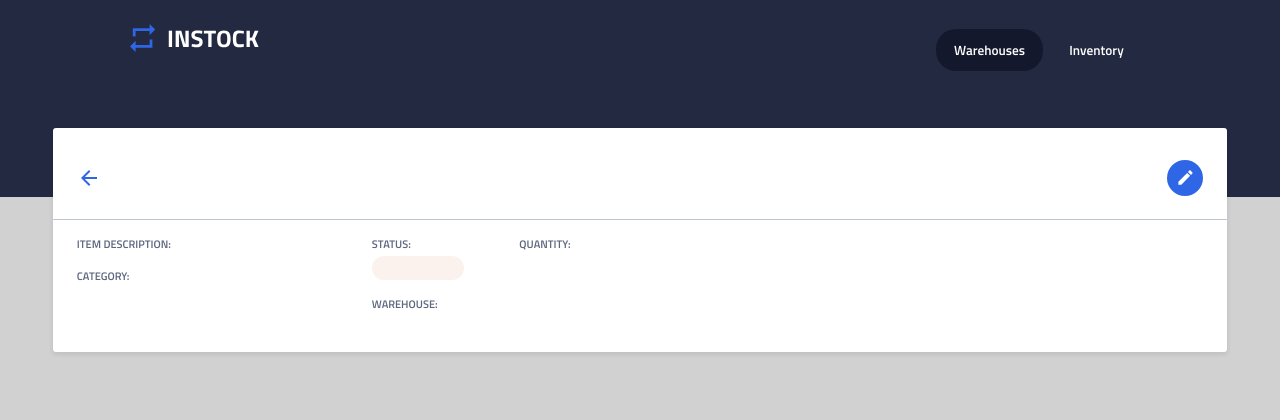
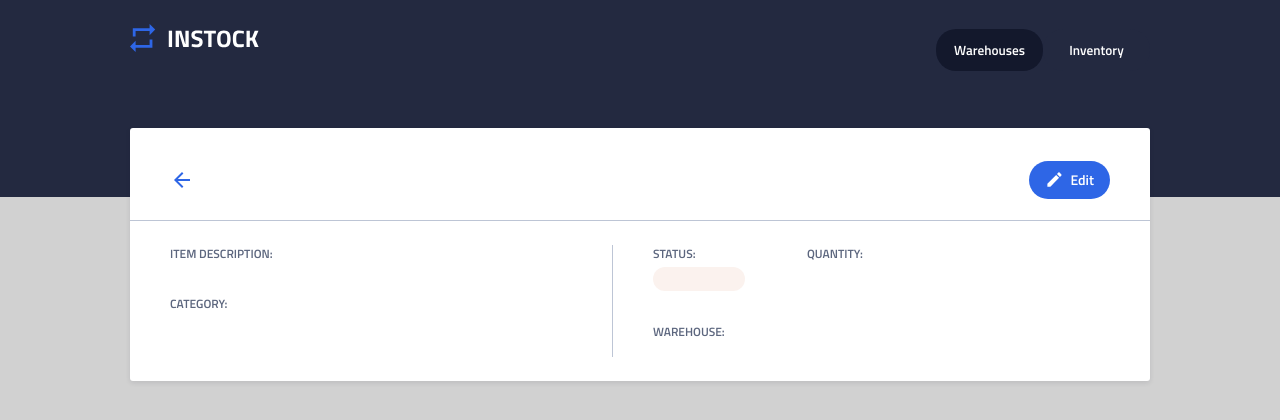
Before and after one commit to MacDavid1989/david-macdonald-instock, a React (Create React App) app in the folder client/: page /warehouse/1/inventory/1 in a window 1280 px wide. Shown: the top 420 px of the page. Built offline with nearby package versions, Linux system fonts and the light colour scheme; no server answers.

Commit message:
Create 768 breakpoint and update styling to match mockup

```diff
--- a/client/src/pages/ItemDetails/ItemDetails.scss
+++ b/client/src/pages/ItemDetails/ItemDetails.scss
@@ -19,6 +19,7 @@
     }
 
     &__banner {
+
         display: flex;
         justify-content: space-between;
         align-items: center;
@@ -27,6 +28,7 @@
         height: 92px;
 
         .banner {
+
             &__header {
                 display: flex;
                 align-items: center;
@@ -61,6 +63,7 @@
                         width: 19px;
                         height: 19px;
                     }
+
                     &__text {
                         display: none;
                     }
@@ -72,6 +75,7 @@
     &__details {
         display: flex;
         flex-wrap: wrap;
+        justify-content: space-between;
         padding: 16px 24px 24px;
     }
 
@@ -80,10 +84,11 @@
     }
 
     &__description {
-        width: 100%;
+        width: 295px;
         margin: 0 0 16px;
 
         .description {
+
             &__heading{
                 color: #5C667E;
                 font-size: 11px;
@@ -92,17 +97,20 @@
                 margin: 0 0 4px;
 
             }
+
             &__text {
                 font-size: 13px;
                 line-height: 20px;
             }
         }
     }
+
     &__category {
         width: 147.5px;
         margin: 0 0 16px;
 
         .category {
+
             &__heading{
                 color: #5C667E;
                 font-size: 11px;
@@ -111,6 +119,7 @@
                 margin: 0 0 4px;
 
             }
+
             &__text {
                 font-size: 13px;
                 line-height: 20px;
@@ -124,13 +133,14 @@
 
     &__stock {
         display: flex;
+        margin: 0 0 16px;
     }
 
     &__status {
         width: 147.5px;
-        margin: 0 0 16px;
 
         .status {
+
             &__heading{
                 color: #5C667E;
                 font-size: 11px;
@@ -145,24 +155,22 @@
                 justify-content: center;
                 height: 24px;
                 border-radius: 20px;
-                font-size: 12px;
-                line-height: 18px;
+                font-size: 11px;
+                line-height: 16px;
                 font-weight: 600;
 
 
                 &--in {
                     color: #158463;
                     background: rgba(21, 132, 99, 0.07);
-                    width: 65px;
-                    margin: 0 calc(117px + (79/512) * (100vw - 768px)) 0 0;
+                    width: 61px;
 
                 }
 
                 &--out {
                     color: #C94515;
                     background: rgba(201, 69, 21, 0.07);
-                    width: 92px;
-                    margin: 0 calc(90px + (79/512) * (100vw - 768px)) 0 0;
+                    width: 86px;
                 }
             }
         }
@@ -172,6 +180,7 @@
         margin: 0 0 16px;
 
         .quantity {
+
             &__heading{
                 color: #5C667E;
                 font-size: 11px;
@@ -180,6 +189,7 @@
                 margin: 0 0 4px;
 
             }
+
             &__text {
                 font-size: 13px;
                 line-height: 20px;
@@ -191,6 +201,7 @@
         margin: 0 0 16px;
 
         .warehouse {
+
             &__heading{
                 color: #5C667E;
                 font-size: 11px;
@@ -199,10 +210,167 @@
                 margin: 0 0 4px;
 
             }
+
             &__text {
                 font-size: 13px;
                 line-height: 20px;
             }
         }
     }
+
+    @media (min-width: 768px) {
+        width: calc(704px + (316/512) * (100vw - 768px));
+
+        &__banner {
+            padding: 32px calc(32px + (8/512) * (100vw - 768px)) calc(23px - (2/512) * (100vw - 768px));
+            height: 93px;
+
+            .banner {
+
+                &__heading {
+                    line-height: 40px;
+                    font-size: 32px;
+                }
+
+                &__button {
+                    width: 81px;
+                    height: 38px;
+                    padding: 8px 16px;
+                    justify-content: space-between;
+
+                    .button {
+
+                        &__text {
+                            display: initial;
+                            color: #FFFFFF;
+                            font-size: 14px;
+                            line-height: 22px;
+                            font-weight: 600;
+                        }
+                    }
+                }
+            }
+        }
+
+        &__details {
+            flex-wrap: nowrap;
+            justify-content: initial;
+            padding: 24px calc(32px + (8/512) * (100vw - 768px));
+        }
+
+        &__about {
+            margin: 0 40px 0 0;
+            border-right: solid #BDC5D5 1px;
+            width: calc(319px + (124/512) * (100vw - 768px));
+        }
+
+        &__description {
+            width: 295px;
+            margin: 0 0 32px;
+
+            .description {
+
+                &__heading{
+                    font-size: 12px;
+                    line-height: 18px;
+
+                }
+
+                &__text {
+                    font-size: 14px;
+                    line-height: 22px;
+                }
+            }
+        }
+
+        &__category {
+            width: 154px;
+
+            .category {
+
+                &__heading{
+                    font-size: 12px;
+                    line-height: 18px;
+
+                }
+
+                &__text {
+                    font-size: 14px;
+                    line-height: 22px;
+                }
+            }
+        }
+
+        &__info {
+            width: 280px;
+        }
+
+        &__stock {
+            display: flex;
+            margin: 0 0 32px;
+        }
+
+        &__status {
+            width: 154px;
+
+            .status {
+
+                &__heading{
+                    font-size: 12px;
+                    line-height: 18px;
+
+                }
+
+                &__value {
+                    font-size: 12px;
+                    line-height: 18px;
+
+
+                    &--in {
+                        width: 65px;
+
+                    }
+
+                    &--out {
+                        width: 92px;
+                    }
+                }
+            }
+        }
+        &__quantity {
+            width: 126px;
+            margin: 0 0 16px;
+
+            .quantity {
+
+                &__heading{
+                    font-size: 12px;
+                    line-height: 18px;
+
+                }
+
+                &__text {
+                    font-size: 14px;
+                    line-height: 22px;
+                }
+            }
+        }
+        &__warehouse {
+            width: 154px;
+
+            .warehouse {
+
+                &__heading{
+                    font-size: 12px;
+                    line-height: 18px;
+
+                }
+
+                &__text {
+                    font-size: 14px;
+                    line-height: 22px;
+                }
+            }
+        }
+    }
 }
```
